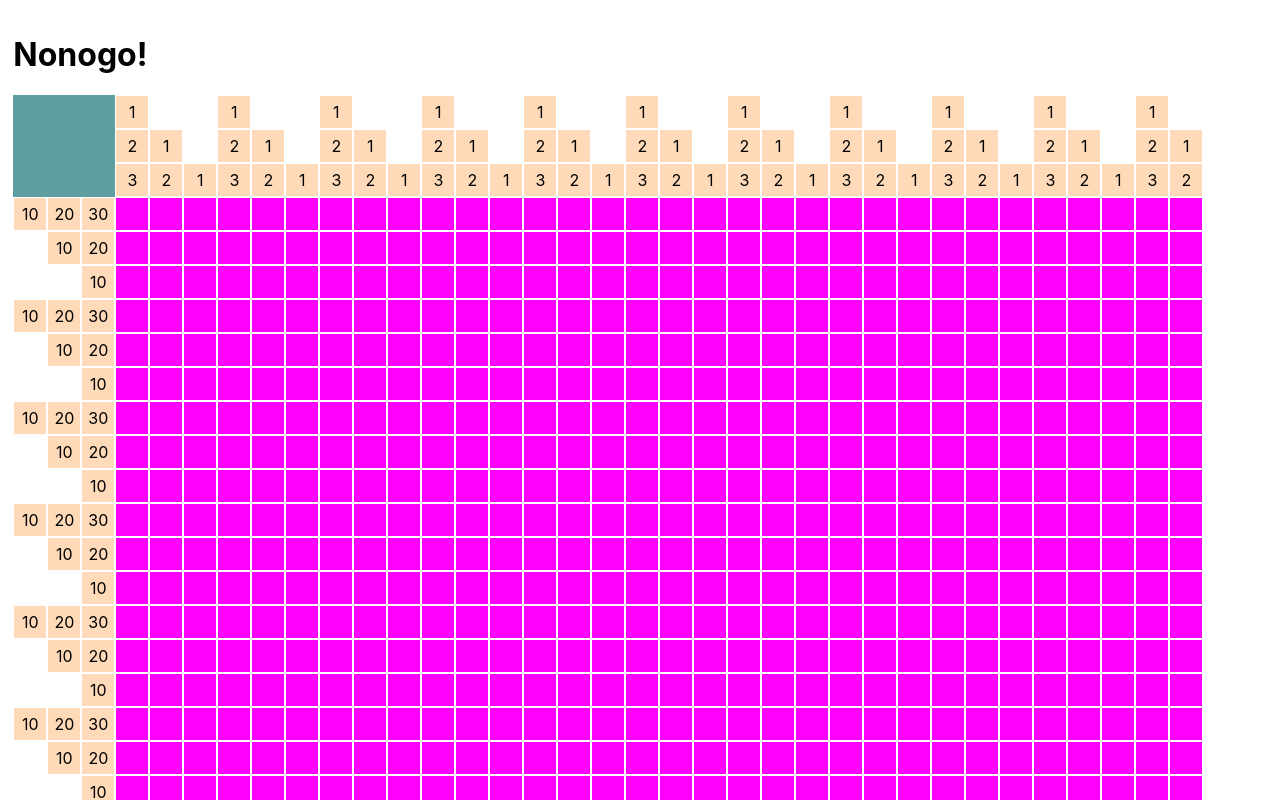
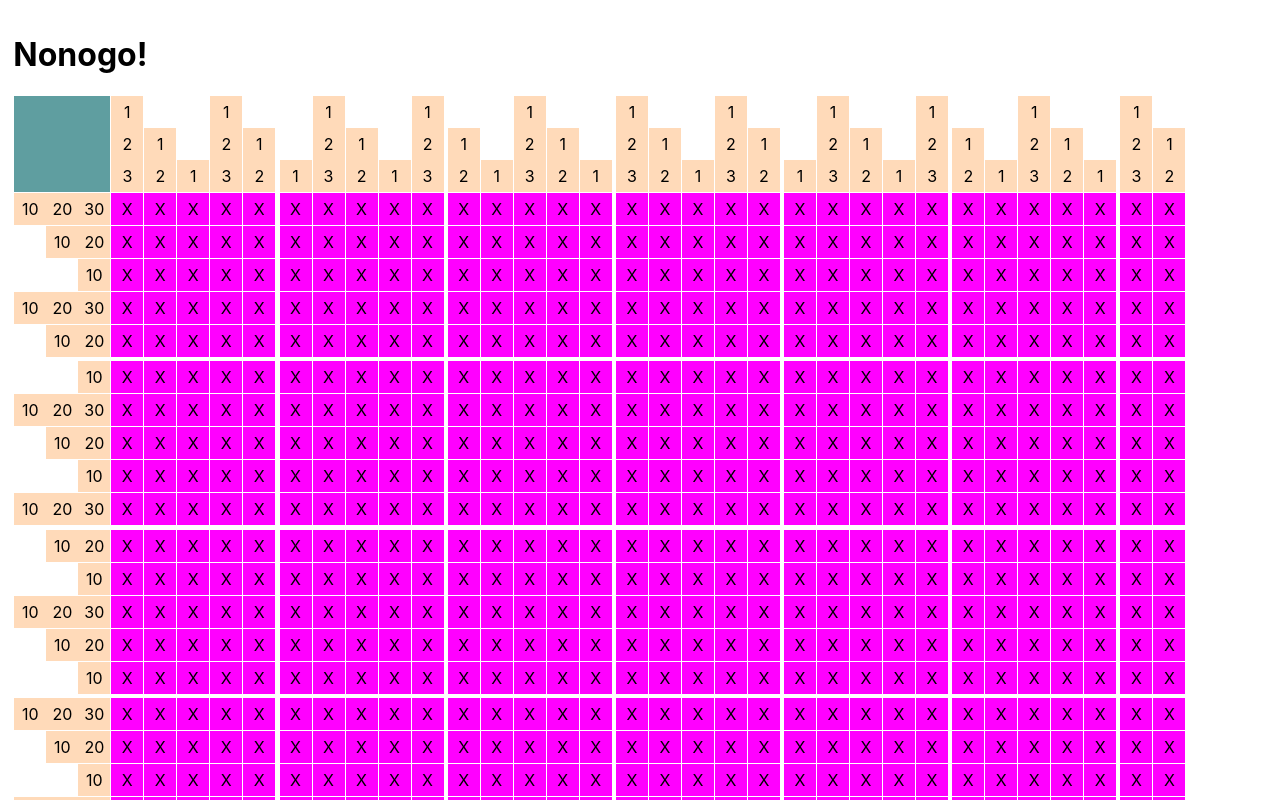
Before and after one commit to cgrage/nonogo, a React (Create React App) app: page / in a window 1280 px wide. Shown: the top 800 px of the page. Built offline with nearby package versions, Linux system fonts and the light colour scheme.

Commit message:
Fix css table layout

```diff
--- a/src/components/Board.css
+++ b/src/components/Board.css
@@ -1,23 +1,28 @@
 .board {
     display: table;
     font-size: 1.0em;
-    padding: 0;
-    margin: 0;
+    border-collapse: separate;
+    border-spacing: 1px;
 }
 
 .board .row {
     display: table-row;
 }
 
-.board .header-row {
-    display: table-row;
+.board .col {
+    display: table-column;
+}
+
+.board .cell {
+    display: table-cell;
 }
 
 .board .tile {
-    display: table-cell;
     width: 2.0em;
     height: 2.0em;
-    border: white 1px solid;
+    display: flex;
+    justify-content: center;
+    align-items: center;
 }
 
 .board .tile-free {
@@ -36,18 +41,16 @@
     background-color: yellow;
 }
 
-.board .column-header {
-    display: table-cell;
+.board .column-header-cell {
     vertical-align: bottom;
 }
 
-.board .row-header {
-    display: table-cell;
+.board .row-header-cell {
+    align-items: flex-end;
 }
 
 .board .top-left-cell {
     background-color: cadetblue;
-    display: table-cell;
 }
 
 .board .column-hints {
@@ -71,5 +74,12 @@
     display: flex;
     justify-content: center;
     align-items: center;
-    border: white 1px solid;
 }
+
+.board .row.mod4 {
+    height: 2.2em;
+}
+
+.board .col.mod4 {
+    width: 2.2em;
+}
--- a/src/components/Board.tsx
+++ b/src/components/Board.tsx
@@ -19,29 +19,48 @@ const Board: FunctionComponent = () => {
     const [tileStates, setTileStates] = useState<TileUserVal[][]>(emptyBoard(loaded));
 
     return <div className="board">
-        <div className="header-row">
-            <div className="top-left-cell"></div>
+        <div className={`col header-col`}></div>
+        {colHints.map((colHintSet, colIndex) =>
+            <div className={`col mod${colIndex % 5}`}></div>
+        )}
+        <div className={`row header-row`}>
+            <div className="cell top-left-cell"></div>
             {colHints.map((colHintSet, colIndex) =>
-                <div className="column-header" key={colIndex.toString()}>
+                <div className="cell column-header-cell" key={colIndex.toString()}>
                     <div className="column-hints">
                         {colHintSet.map((hint, hintIndex) =>
-                            <BoardHint key={hintIndex.toString()} value={hint} />)
-                        }
+                            <BoardHint
+                                key={hintIndex.toString()}
+                                rowIndex={-1}
+                                colIndex={colIndex}
+                                value={hint} />
+                        )}
                     </div>
                 </div>
             )}
         </div>
         {tileStates.map((row, rowIndex) =>
-            <div className="row" key={rowIndex.toString()}>
-                <div className="row-header">
+            <div className={`row mod${rowIndex % 5}`} key={rowIndex.toString()}>
+                <div className="cell row-header-cell">
                     <div className="row-hints">
                         {rowHints[rowIndex].map((hint, hintIndex) =>
-                            <BoardHint key={hintIndex.toString()} value={hint} />
+                            <BoardHint
+                                key={hintIndex.toString()}
+                                rowIndex={rowIndex}
+                                colIndex={-1}
+                                value={hint} />
                         )}
                     </div>
                 </div>
                 {row.map((tileState, colIndex) =>
-                    <BoardTile key={rowIndex + " " + colIndex} value={tileState} rowIndex={rowIndex} colIndex={colIndex} onTileEvent={onTileEvent} />
+                    <div className="cell">
+                        <BoardTile
+                            key={rowIndex + " " + colIndex}
+                            value={tileState}
+                            rowIndex={rowIndex}
+                            colIndex={colIndex}
+                            onTileEvent={onTileEvent} />
+                    </div>
                 )}
             </div>
         )}
--- a/src/components/BoardHint.tsx
+++ b/src/components/BoardHint.tsx
@@ -2,6 +2,8 @@ import React from 'react';
 
 type HintProps = {
     value: number;
+    colIndex: number;
+    rowIndex: number;
 }
 
 type HintState = {
@@ -15,7 +17,10 @@ class BoardTile extends React.Component<HintProps, HintState> {
     }
 
     render() {
-        return <div className="hint-tile">{this.props.value}</div>;
+        return <div
+            className={`hint-tile`}>
+            {this.props.value}
+        </div>;
     }
 }
 
--- a/src/components/BoardTile.tsx
+++ b/src/components/BoardTile.tsx
@@ -24,19 +24,18 @@ class BoardTile extends React.Component<TileProps, TileState> {
         }
     }
 
-    classNameByState() {
+    valueClass() {
         switch (this.props.value) {
-            case TileUserVal.Free:
-                return "tile tile-free";
-            case TileUserVal.Crossed:
-                return "tile tile-crossed";
-            case TileUserVal.Filled:
-                return "tile tile-filled";
+            case TileUserVal.Free: return "tile-free";
+            case TileUserVal.Crossed: return "tile-crossed";
+            case TileUserVal.Filled: return "tile-filled";
         }
     }
 
     render() {
-        return <div className={this.classNameByState()} onClick={this.onClick}></div>;
+        return <div
+            className={`tile ${this.valueClass()}`}
+            onClick={this.onClick}>X</div>;
     }
 }
 
```
